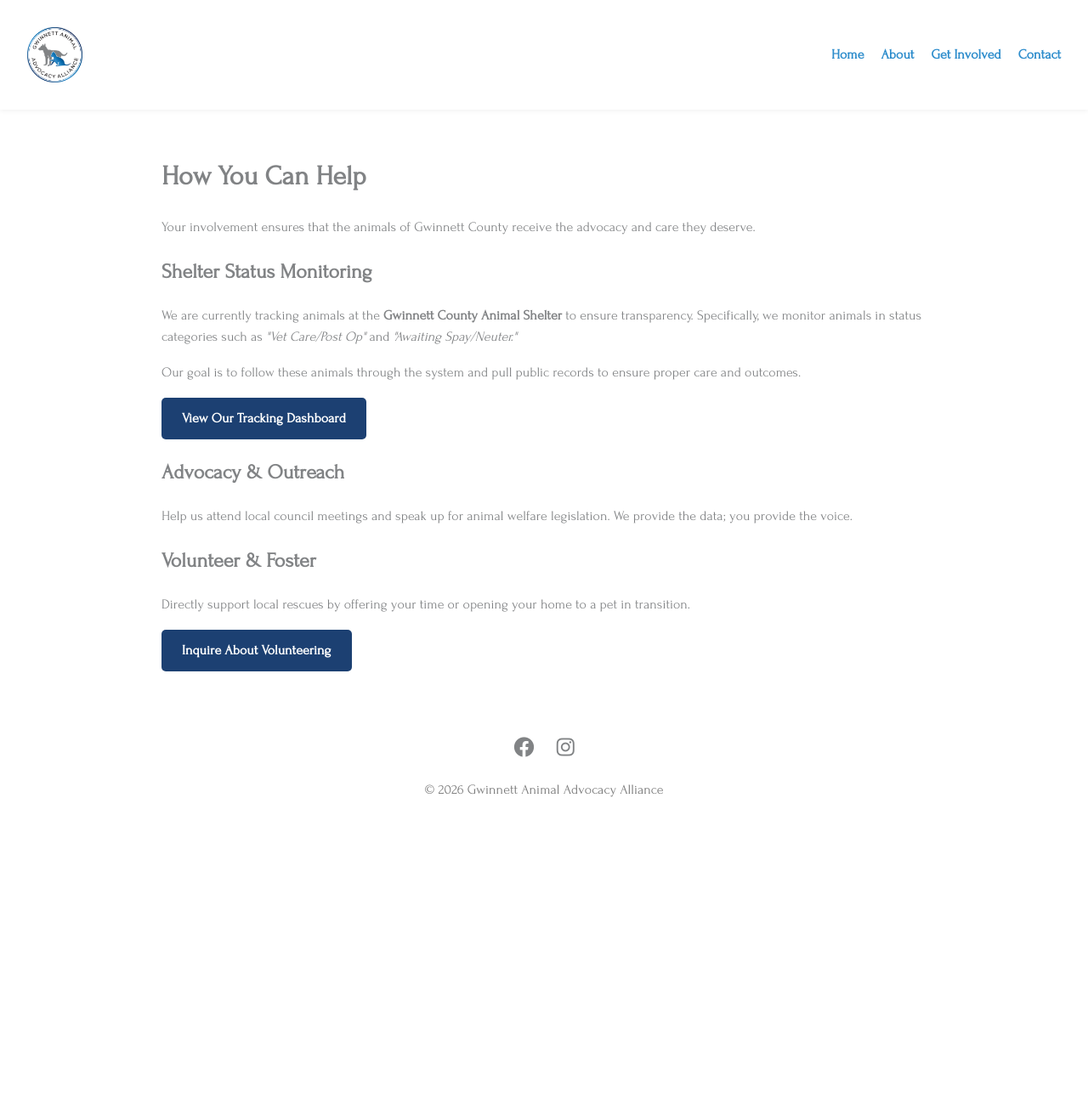
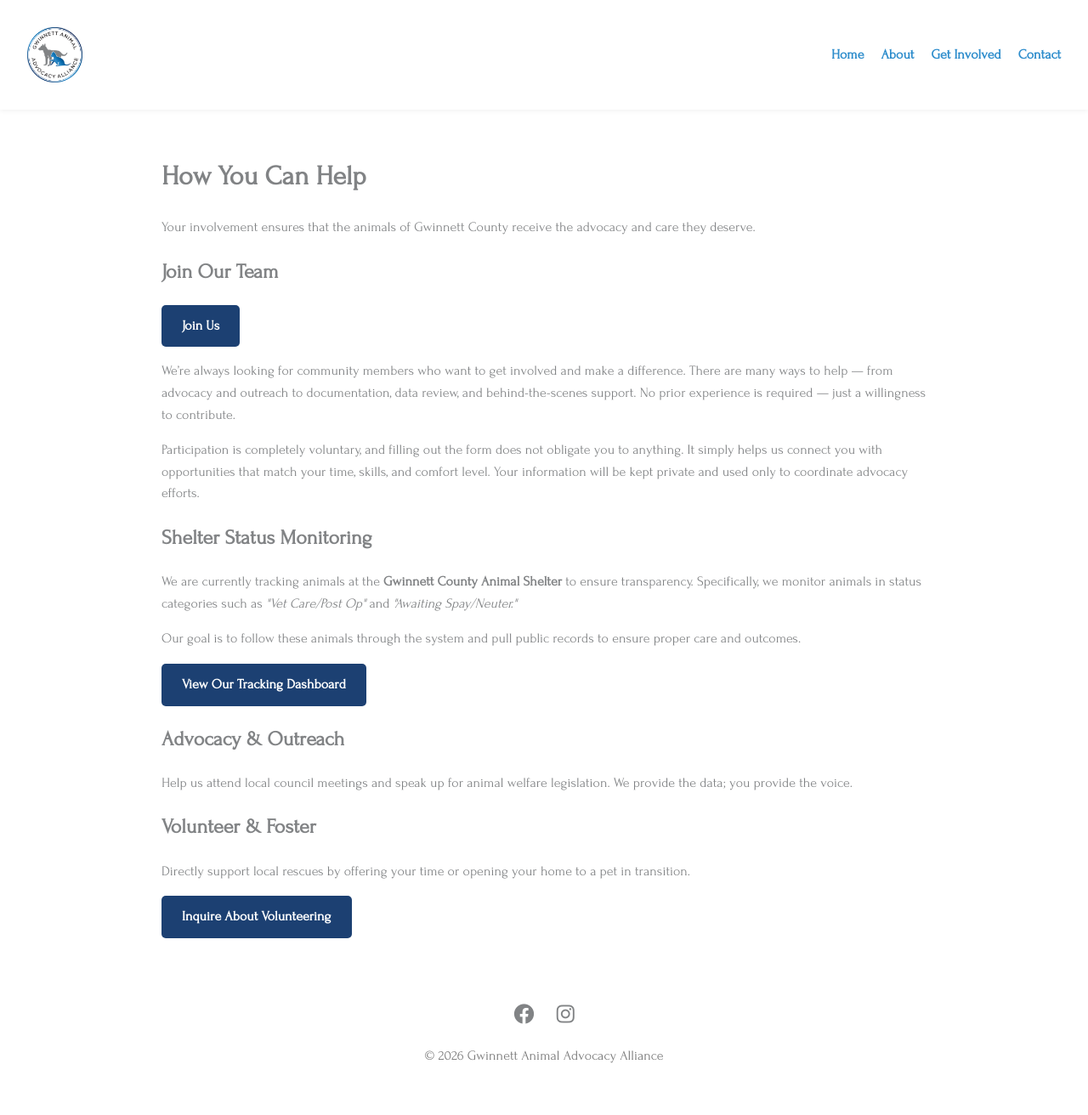
Before and after one commit to whitleybacon/gwinnett-animal-advocacy-alliance, a Jekyll site: the page built from get-involved/index.html, in a window 1280 px wide. Shown: the whole page at 85% size. Built offline with Jekyll 4.4.1, drawn with Linux system fonts in a browser that asks for light colours; before the commit the page ends 998 px from its top, so only the background shows below that.

Commit message:
Update index.html

```diff
--- a/get-involved/index.html
+++ b/get-involved/index.html
@@ -6,6 +6,15 @@
         <p>Your involvement ensures that the animals of Gwinnett County receive the advocacy and care they deserve.</p>
 
         <div class="card highlight">
+                <h2>Join Our Team</h2>
+                <a href="https://forms.gle/puF1cRanfGenhFzHA" class="btn">Join Us</a>
+                <p>We’re always looking for community members who want to get involved and make a difference.
+                There are many ways to help — from advocacy and outreach to documentation, data review, and behind-the-scenes support.
+                No prior experience is required — just a willingness to contribute.</p>
+                <p>Participation is completely voluntary, and filling out the form does not obligate you to anything. It simply helps us connect you with opportunities that match your time, skills, and comfort level.
+                Your information will be kept private and used only to coordinate advocacy efforts.</p>
+        </div>
+        <div class="card">
             <h2>Shelter Status Monitoring</h2>
             <p>We are currently tracking animals at the <strong>Gwinnett County Animal Shelter</strong> to ensure transparency. Specifically, we monitor animals in status categories such as <em>"Vet Care/Post Op"</em> and <em>"Awaiting Spay/Neuter."</em></p>
             <p>Our goal is to follow these animals through the system and pull public records to ensure proper care and outcomes.</p>
```
